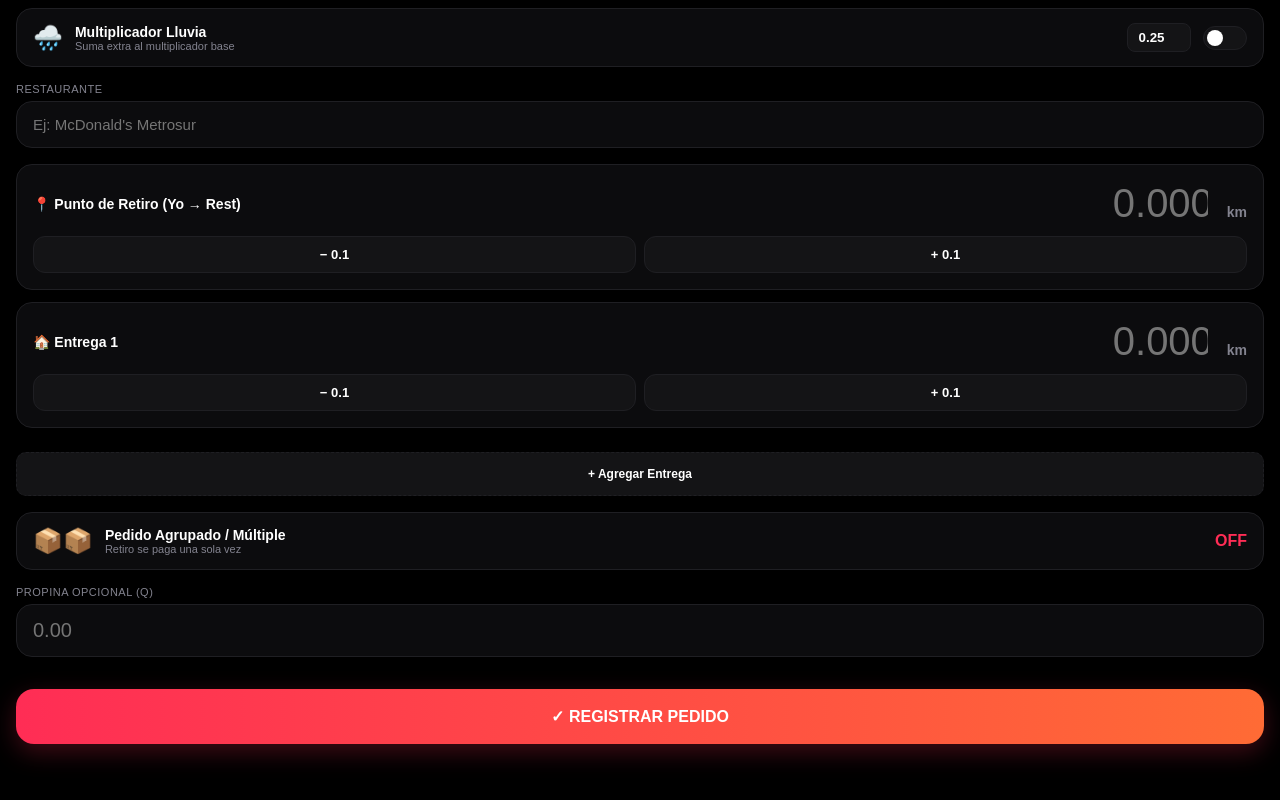
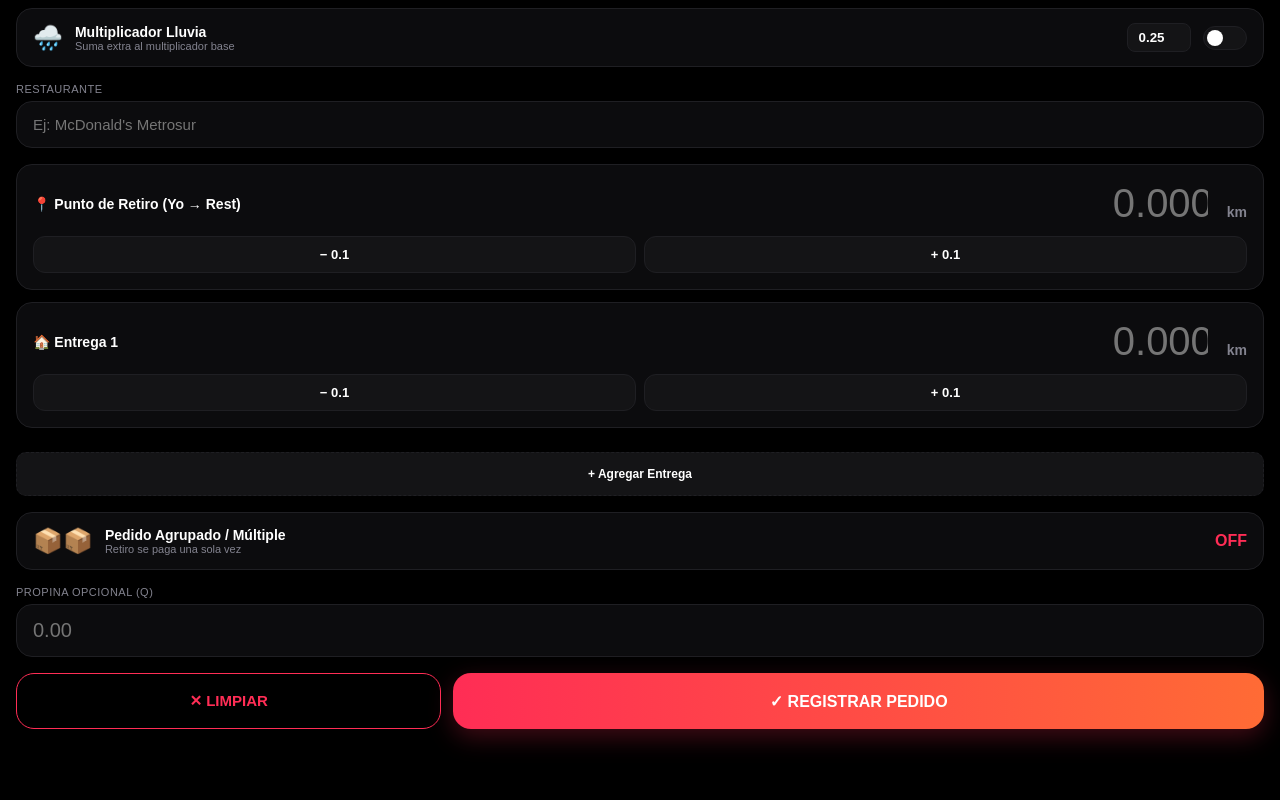
Before and after one commit to bobykmby59/CalcPYaV2, a plain HTML site: page index.html in a window 1280 px wide. Shown: the part 1271-2071 px from the top of the page. Drawn offline with nearby package versions, Linux system fonts and the light colour scheme.

Commit message:
Add files via upload

```diff
--- a/app.js
+++ b/app.js
@@ -584,6 +584,7 @@ function toggleMotoMapVisibility() {
   if (isChecked) { wrapper.classList.remove('hidden'); initMotoMapInstance(); } else { wrapper.classList.add('hidden'); }
 }
 
+// Dibuja el trazado de ruta activa si existiese un viaje activo
 function drawLiveTrackingPathOnMap(points) {
   const pathCoordinates = points.map(p => [p[0], p[1]]); const lastPos = pathCoordinates[pathCoordinates.length - 1];
   if (leafMapInstance) {
@@ -1098,3 +1099,29 @@ function calculateHaversineDistance(lat1, lon1, lat2, lon2) {
   const c = 2 * Math.atan2(Math.sqrt(a), Math.sqrt(1-a));
   return R * c;
 }
+
+// NUEVA CAPACIDAD: FUNCIÓN DE LIMPIEZA DE CALCULADORA CON CONFIRMACIÓN
+function clearCalculatorInputs() {
+  const isConfirmed = confirm("¿Seguro que deseas limpiar todos los campos ingresados de la calculadora activa?");
+  if (isConfirmed) {
+    document.getElementById('kmRetiro').value = '';
+    document.getElementById('propinaValue').value = '';
+    document.getElementById('restaurantInput').value = '';
+    document.getElementById('restaurantInputMoto').value = '';
+
+    // Clear delivery segments
+    const container = document.getElementById('deliveryPointsList');
+    container.innerHTML = '';
+    deliverySegments = [];
+    addDeliverySegment(true);
+
+    isRainActive = false;
+    isDobleOrder = false;
+    document.getElementById('rainSwitch').checked = false;
+
+    updateDobleOrderBadge();
+    resetClockTracking();
+    calculateRealtimeEarnings();
+    triggerAlert('Calculadora Limpia', 'Se han restablecido los campos de entrada.');
+  }
+}
--- a/index.html
+++ b/index.html
@@ -174,10 +174,14 @@
       <input type="number" id="propinaValue" placeholder="0.00" style="background: none; border: none; outline: none; color: var(--text); font-size: 20px; font-family: 'Bebas Neue', sans-serif;" oninput="calculateRealtimeEarnings()">
     </div>
   </div>
-  <button class="main-action-btn" onclick="saveTripToHistory()">✓ REGISTRAR PEDIDO</button>
+
+  <!-- NUEVO: FILA COMPARTIDA DE BOTÓN DE LIMPIAR Y BOTÓN DE REGISTRAR -->
+  <div style="display: flex; gap: 12px; margin-top: 16px;">
+    <button class="h-btn" onclick="clearCalculatorInputs()" style="flex: 1; padding: 18px; border-radius: 18px; border: 1.5px solid var(--accent); color: var(--accent); background: none; font-weight: 800; font-size: 15px;">✕ LIMPIAR</button>
+    <button class="main-action-btn" onclick="saveTripToHistory()" style="flex: 2; margin-top: 0;">✓ REGISTRAR PEDIDO</button>
+  </div>
 </main>
 
-<!-- PESTAÑA HISTORIAL -->
 <main class="tab-view" id="view-historial">
   <div style="display: flex; justify-content: space-between; align-items: center; margin-bottom: 16px;">
     <h3 style="font-size: 16px; font-weight: 800;">Historial de Ruta</h3>
@@ -186,7 +190,6 @@
   <div id="historyEntries"></div>
 </main>
 
-<!-- PESTAÑA ESTADÍSTICAS -->
 <main class="tab-view" id="view-stats">
   <h3 style="font-size: 16px; font-weight: 800; margin-bottom: 16px;">Análisis de Desempeño</h3>
   <div class="chart-container">
@@ -225,7 +228,6 @@
   </div>
 </main>
 
-<!-- PESTAÑA MAPA -->
 <main class="tab-view" id="view-mapa">
   <div class="map-view-container">
     <div id="liveMapDiv"></div>
@@ -252,7 +254,6 @@
   </div>
 </main>
 
-<!-- PESTAÑA AJUSTES -->
 <main class="tab-view" id="view-config">
   <div class="cfg-card">
     <div class="cfg-card-title">👤 Perfil del Rider</div>
@@ -311,7 +312,6 @@
     </div>
   </div>
 </main>
-
 <nav class="nav-bar">
   <div class="nav-item active" onclick="switchMainTab('calc')" id="nav-calc">
     <svg viewBox="0 0 24 24" fill="none" stroke="currentColor" stroke-width="2.5"><rect x="3" y="3" width="18" height="18" rx="2" ry="2"/><line x1="9" y1="9" x2="15" y2="9"/><line x1="9" y1="13" x2="15" y2="13"/><line x1="9" y1="17" x2="15" y2="17"/></svg>
```
